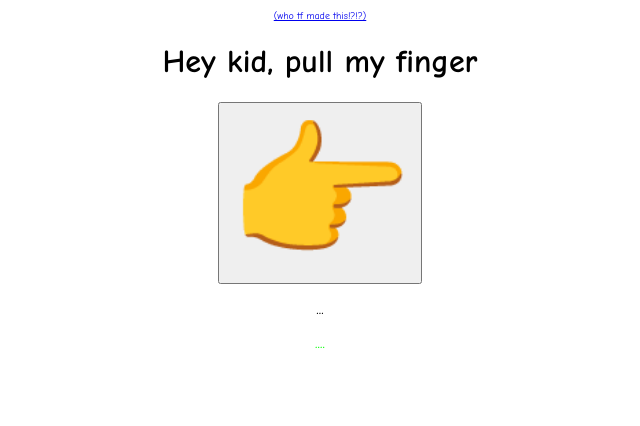
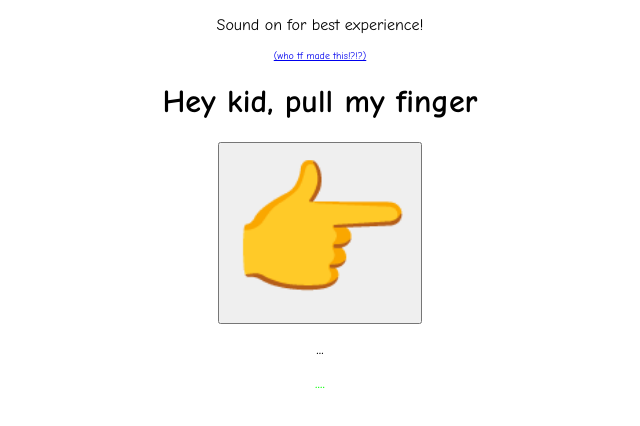
Before and after one commit to domo-fernaz/finger-pullage, a plain HTML site: page index.html in a window 1280 px wide. Shown: the whole page, without its empty margins (320-960 px from the left). Drawn offline with Linux system fonts and the light colour scheme.

Commit message:
Update index.html

```diff
--- a/index.html
+++ b/index.html
@@ -1,6 +1,7 @@
 <!DOCTYPE html>
 <html>
   <head>
+    <p color="#c9c9c9">Sound on for best experience!</p>
     <title>Pull his finger</title>
     <link href="style.css" rel="stylesheet">
   </head>
```
